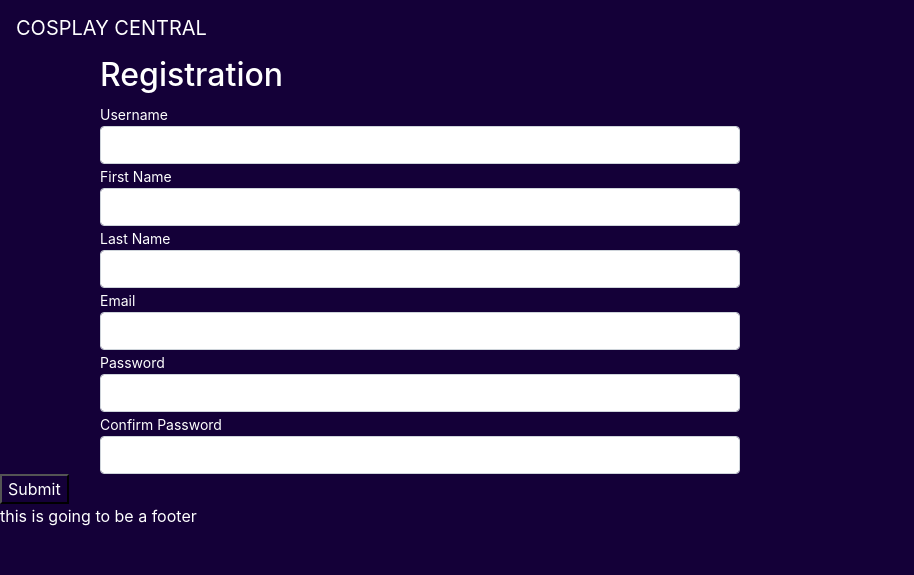
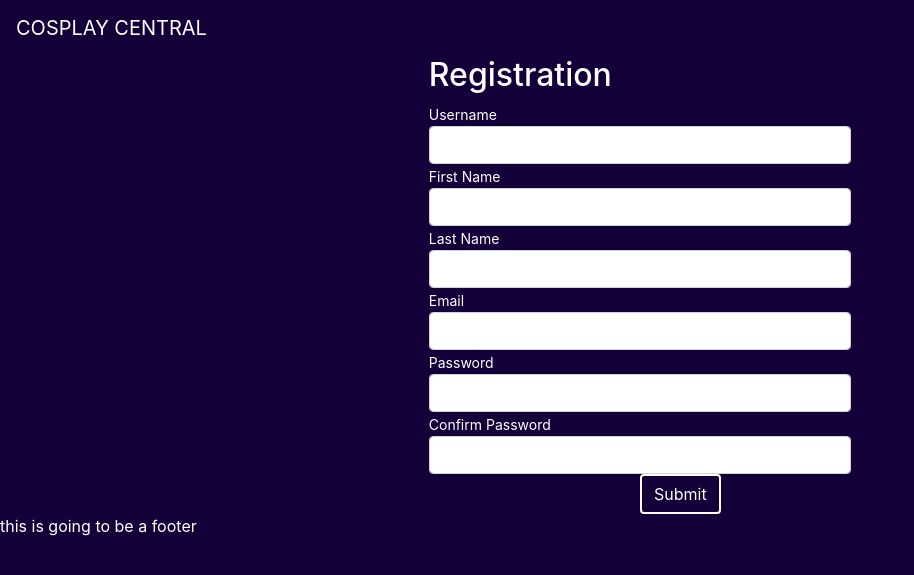
Before and after one commit to illustrae/cosplayproject, a Django app: page /register/ in a window 1280 px wide. Shown: the top 575 px of the page, without its empty margins (0-914 px from the left). Run offline with Django 3.2, Linux system fonts and the light colour scheme; some libraries are stand-ins or nearby versions.

Commit message:
updating

```diff
--- a/cosplayproject/cosplayapp/static/styles.css
+++ b/cosplayproject/cosplayapp/static/styles.css
@@ -18,9 +18,16 @@
     padding-right: 10px;
 }
 .registration {
-    display: flexbox;
-    width: 50%;
-    margin-left: 100px;
+    display:inline-flexbox;
     background-color: #140038;
-
+    margin: auto;
+    width: 33%;
+    align-items: center;
 }
+#regbtn {
+     justify-content: center;
+     border-width: 2px;
+     border-style: solid;
+     border-color: white;
+     margin-left: 50%;
+ }
--- a/cosplayproject/cosplayapp/templates/registration.html
+++ b/cosplayproject/cosplayapp/templates/registration.html
@@ -54,8 +54,9 @@
                 <label class='confirm_pw' for='confirm_pw'> Confirm Password </label>
                 <input name='confirm_pw' id='confirm_pw' type='password' class='form-control'>
             </div>
+            <button class='btn' id='regbtn' type='submit'> Submit </button>
         </div>
-                <button id='btn' type='submit'> Submit </button>
+
         </form>
 
         {% if messages %}
```
